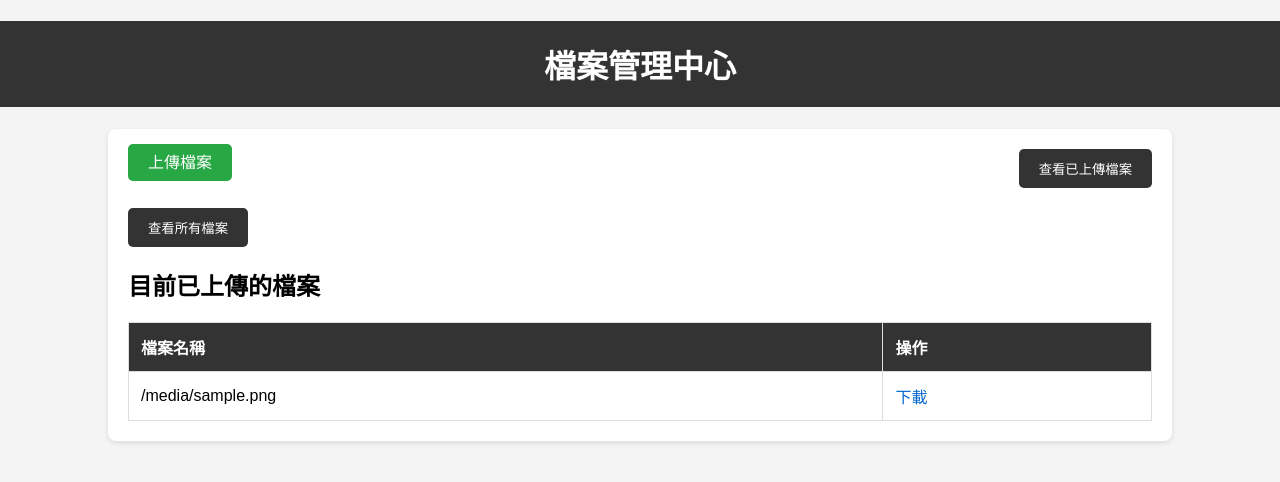
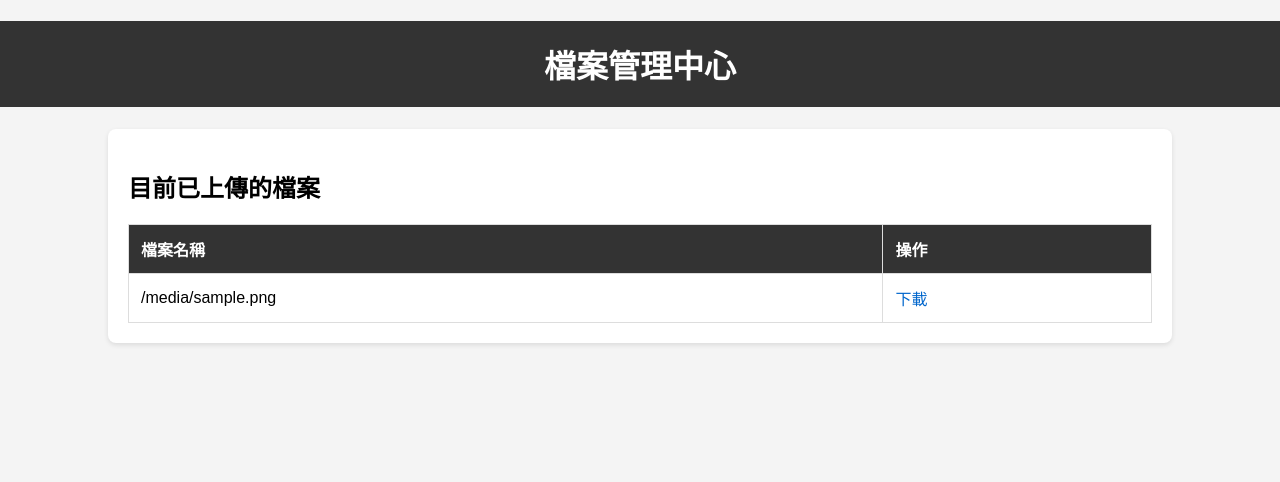
Before and after one commit to Mingyao8/storage_service, a Flask app: template templates/file_list.html in a window 1280 px wide. Shown: the top 482 px of the page. Run offline with Flask 3, Linux system fonts and the light colour scheme; the template is opened without the code that fills it: most values are stand-ins (such as "Sample title", 1, 10 or a date in 2020); parts of the project's set-up code (start-up, migrations or seed data) failed here and were passed over.

Commit message:
Update file_list.html

```diff
--- a/templates/file_list.html
+++ b/templates/file_list.html
@@ -71,21 +71,6 @@
 <body>
     <h1>檔案管理中心</h1>
     <div class="container">
-        <!-- 按鈕區域 -->
-        <div class="button-container">
-            <form action="/" method="POST" enctype="multipart/form-data">
-                <label for="file-upload" style="cursor: pointer; padding: 10px 20px; background-color: #28a745; color: white; border-radius: 5px;">上傳檔案</label>
-                <input type="file" name="file" id="file-upload" style="display: none;" />
-                <button type="submit" style="display: none;">上傳</button>
-            </form>
-            <a href="/files"><button>查看已上傳檔案</button></a>
-        </div>
-
-        <!-- 新增的跳轉到檔案列表按鈕 -->
-        <div class="button-container">
-            <a href="/files"><button>查看所有檔案</button></a>
-        </div>
-
         <!-- 檔案列表 -->
         <h2>目前已上傳的檔案</h2>
         <table>
```
